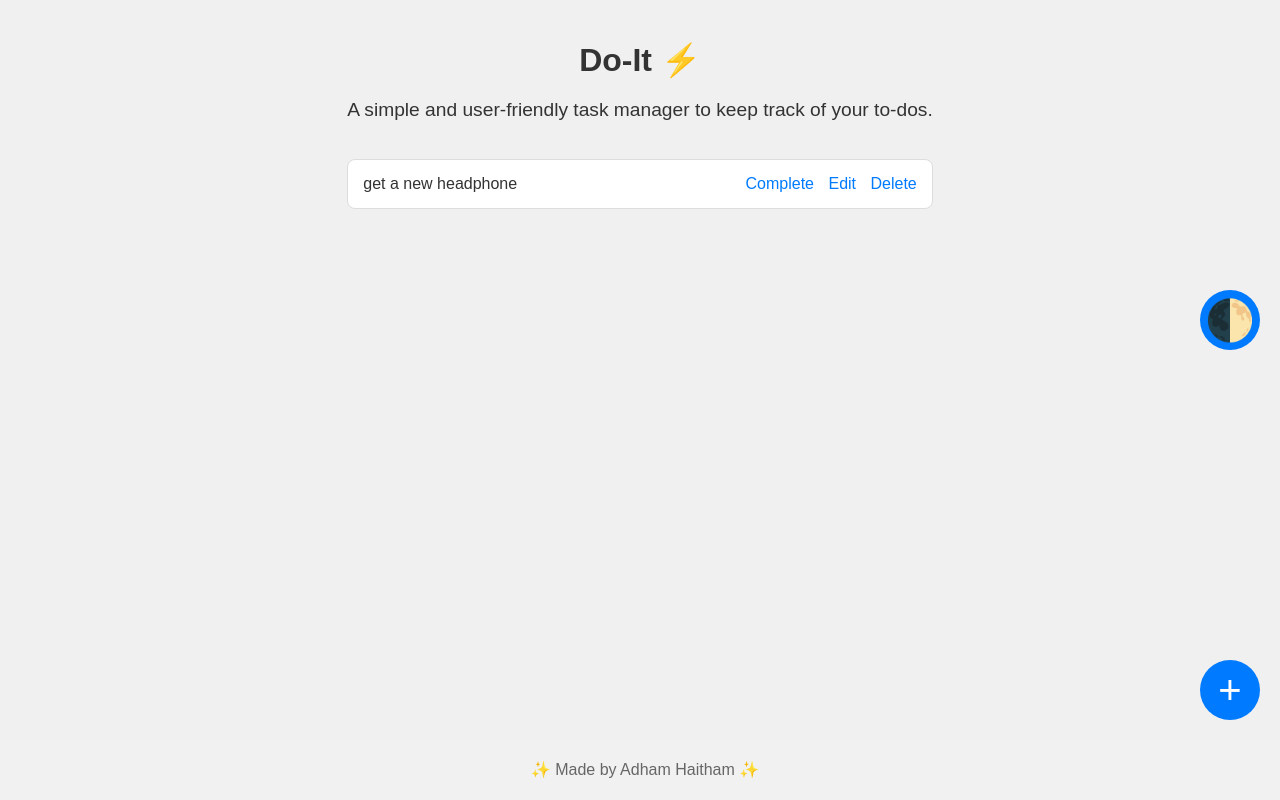
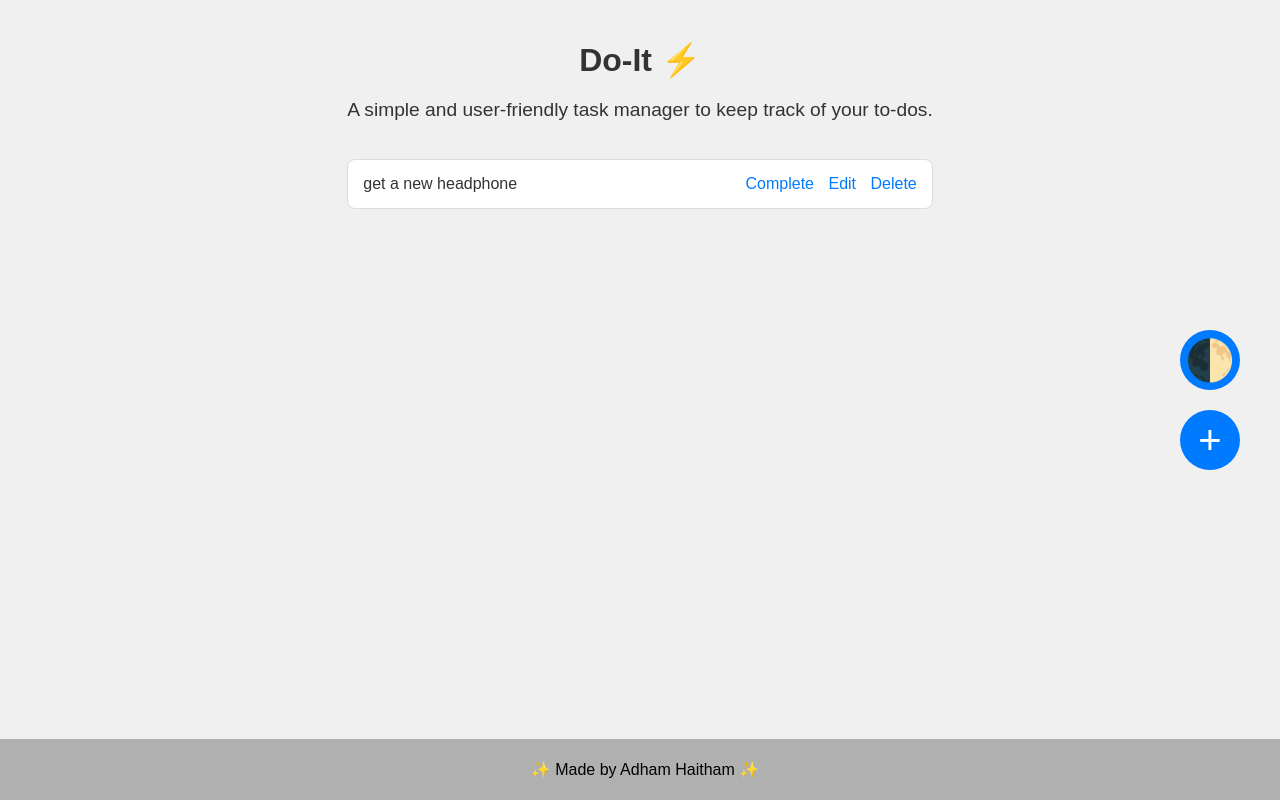
Before and after one commit to MohamedYasser343/To-Do-Web-App, a Flask app: page / in a window 1280 px wide. Run offline with Flask 2, Linux system fonts and the light colour scheme; data comes from the database, SQL or seed files in the repository; both versions use the stored data as it was after the commit.

Commit message:
way better design

```diff
--- a/static/css/styles.css
+++ b/static/css/styles.css
@@ -103,19 +103,32 @@ a:hover {
   cursor: pointer;
   transition: transform 0.3s, background-color 0.3s, color 0.3s;
   position: fixed;
-  right: 20px;
+  right: 50%;
+  transform: translateX(50%);
 }
 
 .floating-button {
-  bottom: 80px;
+  position: fixed;
+  bottom: 50%;
+  right: 70px;
+  top: 55%;
+  transform: translate(50%, -50%);
 }
 
 .floating-button.rotate {
-  transform: rotate(45deg);
+  transform: translate(50%, -50%) rotate(45deg);
 }
 
 .theme-toggle {
-  bottom: 450px;
+  position: fixed;
+  bottom: 50%;
+  right: 70px;
+  top: 45%;
+  transform: translate(50%, -50%);
+}
+
+.theme-toggle.rotated {
+  transform: translate(50%, -50%) rotate(180deg);
 }
 
 .modal {
@@ -128,6 +141,7 @@ a:hover {
   background-color: rgba(0, 0, 0, 0.5);
   justify-content: center;
   align-items: center;
+  margin-bottom: 5;
 }
 
 .modal-content {
@@ -136,11 +150,13 @@ a:hover {
   border-radius: 8px;
   max-width: 400px;
   width: 100%;
+  margin: auto;
   transition: background-color 0.3s;
 }
 
 .modal-header {
   margin-bottom: 20px;
+  text-align: center;
 }
 
 .modal-header h2 {
@@ -151,15 +167,18 @@ label {
   display: block;
   margin-bottom: 0.5em;
   font-weight: bold;
+  text-align: center;
 }
 
 input[type="text"], input[type="datetime-local"], textarea {
   width: calc(100% - 20px);
   padding: 10px;
-  margin-bottom: 1em;
   border: 1px solid var(--input-border-color);
   border-radius: 4px;
   transition: border-color 0.3s;
+  display: block;
+  margin-top: 10px;
+  margin-bottom: 10px;
 }
 
 input[type="text"]:focus, input[type="datetime-local"]:focus, textarea:focus {
@@ -175,6 +194,9 @@ button {
   cursor: pointer;
   font-size: 1em;
   transition: background-color 0.3s, color 0.3s;
+  display: block;
+  margin: 0 auto;
+  margin-top: auto;
 }
 
 button:hover {
@@ -187,8 +209,8 @@ button:hover {
   --text-color: #333;
   --task-bg-color: #fff;
   --task-border-color: #ddd;
-  --footer-bg-color: #f1f1f1;
-  --footer-text-color: #666;
+  --footer-bg-color: #b0b0b0;
+  --footer-text-color: #000000;
   --floating-button-bg: #007bff;
   --floating-button-color: #fff;
   --modal-bg-color: #fff;
--- a/static/js/scripts.js
+++ b/static/js/scripts.js
@@ -74,6 +74,7 @@ document.addEventListener('DOMContentLoaded', function() {
 
   function toggleTheme() {
       document.body.classList.toggle('dark-mode');
+      themeToggle.classList.toggle('rotated');
       localStorage.setItem('theme', document.body.classList.contains('dark-mode') ? 'dark' : 'light');
   }
 
@@ -81,5 +82,6 @@ document.addEventListener('DOMContentLoaded', function() {
 
   if (localStorage.getItem('theme') === 'dark') {
       document.body.classList.add('dark-mode');
+      themeToggle.classList.add('rotated');
   }
 });
```
Also changed, not shown: tasks.db.
